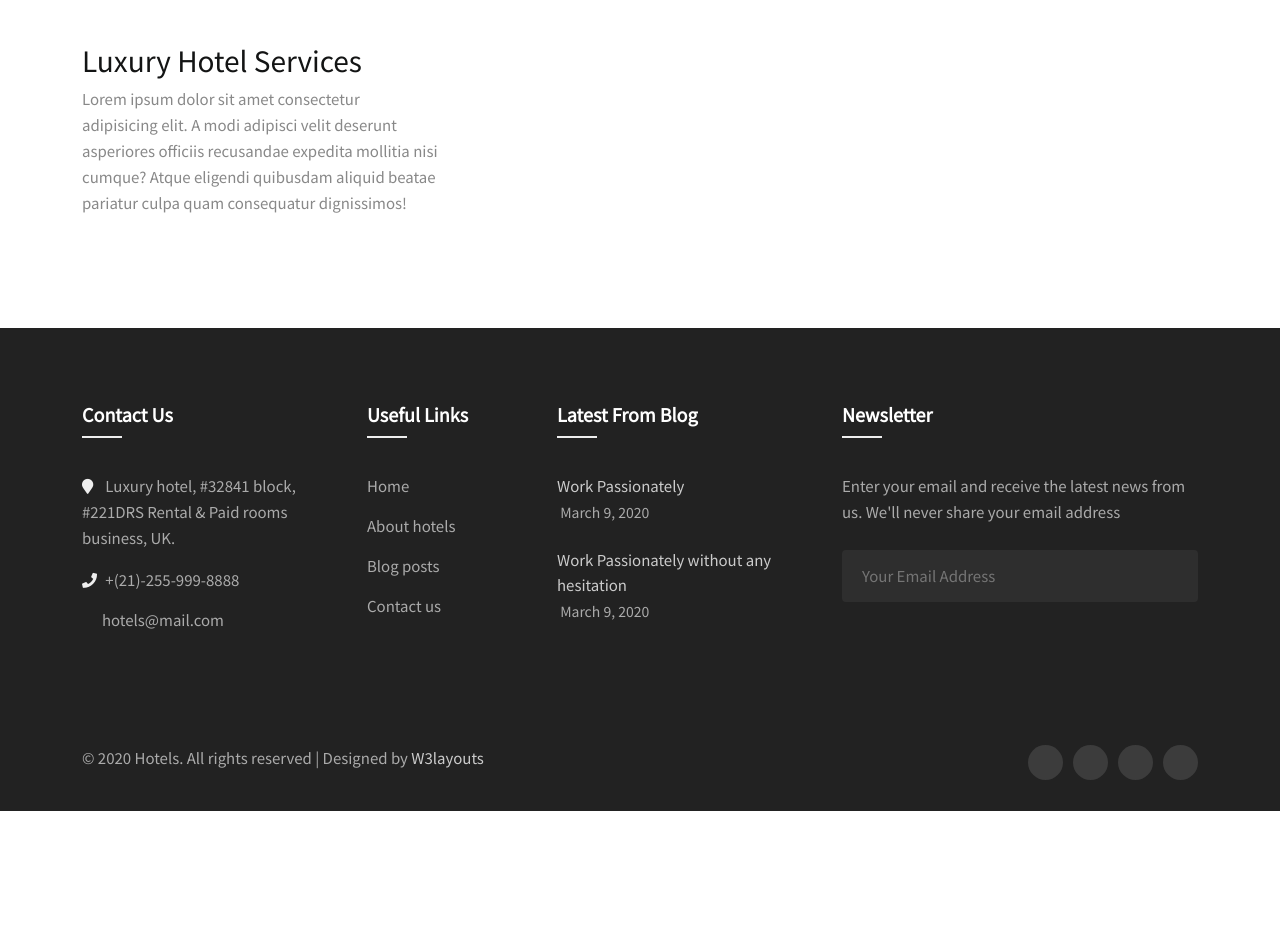
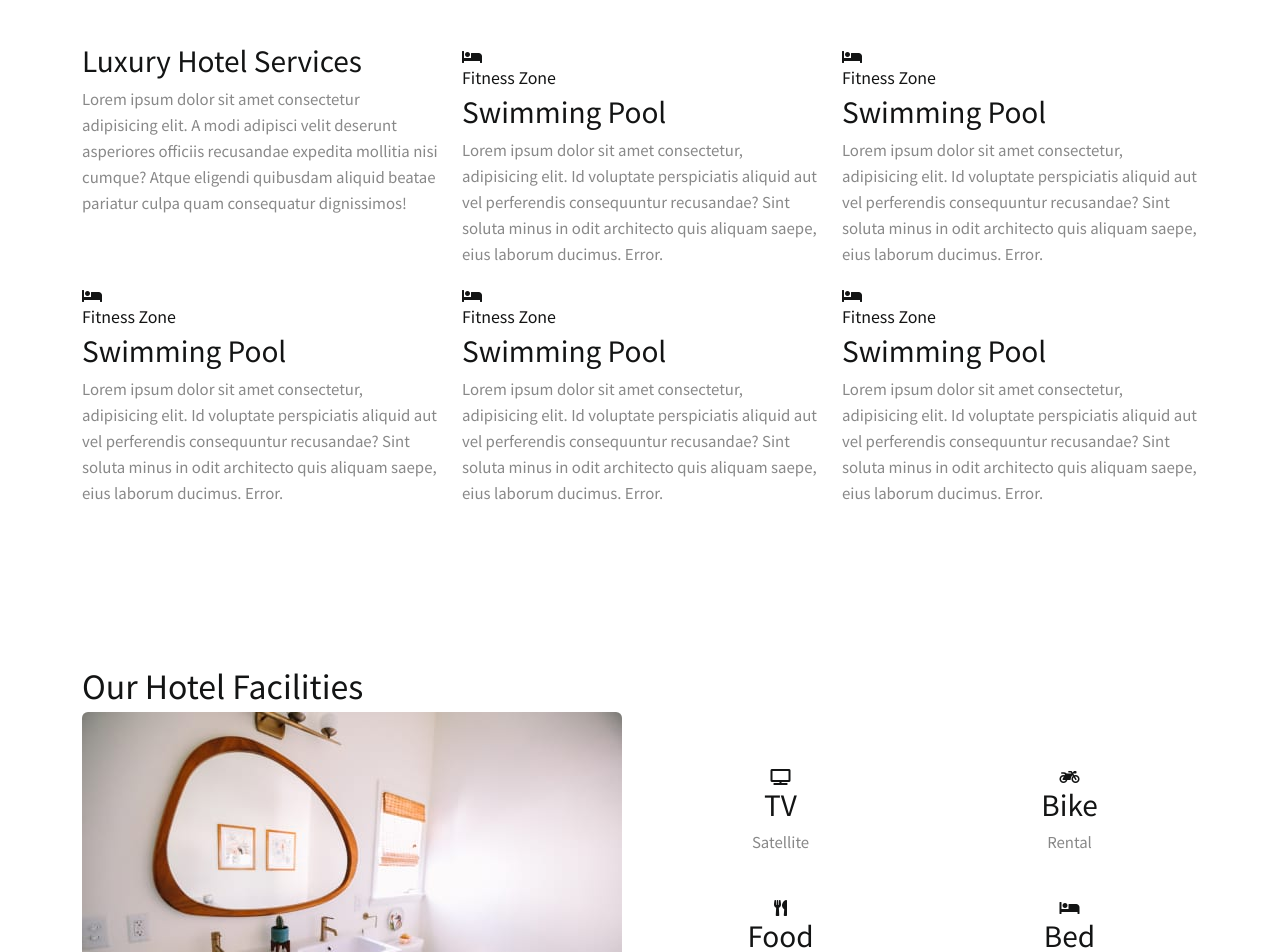
Before and after one commit to iamedwardchou/hotel-template, a React (Create React App) app: page /services in a window 1280 px wide. Shown: the part 140-1092 px from the top of the page. Before the commit the page ends 951 px from the top, so only its background shows below. Built offline with nearby package versions, Linux system fonts and the light colour scheme; some icons are missing.

Commit message:
change styles

```diff
--- a/src/pages/About.css
+++ b/src/pages/About.css
@@ -18,21 +18,7 @@
   z-index: 0;
 }
 
-.about-us-bg div.about-bg div.filter {
-  background-color: rgba(0, 0, 0, 0.5);
-  width: 100%;
-  min-height: 90vh;
-  position: absolute;
-  top: 0;
-  z-index: -1;
-}
-
-.about-us-bg div.about-bg div.filter div.about-feature {
-  -ms-grid-columns: auto 1fr;
-      grid-template-columns: auto 1fr;
-  display: -ms-grid;
-  display: grid;
-  grid-gap: 20px;
+.about-us-bg div.about-bg div.about-feature {
   background: #fff;
   padding: 30px;
   border-radius: 4px;
--- a/src/pages/About.jsx
+++ b/src/pages/About.jsx
@@ -37,28 +37,27 @@ const AboutUs = () => {
           </Row>
           <ul className="d-flex mt-5">
             <li className="about-pic">
-              <img calssName="rounded" alt="" src={about1}></img>
+              <img className="rounded" alt="" src={about1}></img>
             </li>
             <li className="about-pic">
-              <img calssName="rounded" alt="" src={about2}></img>
+              <img className="rounded" alt="" src={about2}></img>
             </li>
             <li className="about-pic">
-              <img calssName="rounded" alt="" src={about3}></img>
+              <img className="rounded" alt="" src={about3}></img>
             </li>
           </ul>
         </Container>
       </section>
       <sectio className="about-us-2">
         <div className="about-us-bg">
-          <div className="about-bg">
-            <div className="d-flex flex-column align-items-center filter">
-              <Container>
+          <div className="about-bg filter d-flex flex-column align-items-center">
+            {/* <div className="d-flex flex-column align-items-center filter"> */}
+              <Container className="py-3">
                 <h4 className="mb-md-5 mb-4">
                   Doing the right thing, at the right time
                 </h4>
                 <Row>
-                  {/* 明天做描述 */}
-                  <Col md={6} calssName="">
+                  <Col md={6} className="mt-4">
                     <div className="about-feature">
                       <div className="icon">
                         <span
@@ -76,7 +75,7 @@ const AboutUs = () => {
                       </div>
                     </div>
                   </Col>
-                  <Col md={6} className="">
+                  <Col md={6} className="mt-4">
                     <div className="about-feature">
                       <div className="icon">
                         <span
@@ -132,7 +131,7 @@ const AboutUs = () => {
                   </Col>
                 </Row>
               </Container>
-            </div>
+            {/* </div> */}
           </div>
         </div>
       </sectio>
--- /dev/null
+++ b/src/pages/Services.css
@@ -0,0 +1 @@
+/* No CSS *//*# sourceMappingURL=Services.css.map */
--- a/src/pages/Services.jsx
+++ b/src/pages/Services.jsx
@@ -2,6 +2,7 @@ import React from "react";
 import NavBar from "../components/nav/Nav";
 import Footer from "../components/nav/Footer";
 import { Container, Row, Col, Button } from "react-bootstrap";
+import facilities from '../assets/facilities.jpg';
 
 const OurServices = () => {
   return (
@@ -19,11 +20,140 @@ const OurServices = () => {
                   aliquid beatae pariatur culpa quam consequatur dignissimos!
                 </p>
               </Col>
-              <Col lg={4} md={6}></Col>
-              <Col lg={4} md={6}></Col>
-              <Col lg={4} md={6}></Col>
-              <Col lg={4} md={6}></Col>
-              <Col lg={4} md={6}></Col>
+              <Col lg={4} md={6} className="mt-4 mt-md-0">
+                <div className="services-feature">
+                  <div className="services-feature-icon">
+                    <span className="fa fa-bed"></span>
+                  </div>
+                  <div className="services-feature-content">
+                    <h6>Fitness Zone</h6>
+                    <h3>Swimming Pool</h3>
+                    <p>
+                      Lorem ipsum dolor sit amet consectetur, adipisicing elit.
+                      Id voluptate perspiciatis aliquid aut vel perferendis
+                      consequuntur recusandae? Sint soluta minus in odit
+                      architecto quis aliquam saepe, eius laborum ducimus.
+                      Error.
+                    </p>
+                  </div>
+                </div>
+              </Col>
+              <Col lg={4} md={6} className="mt-4 mt-md-0">
+                <div className="services-feature">
+                  <div className="services-feature-icon">
+                    <span className="fa fa-bed"></span>
+                  </div>
+                  <div className="services-feature-content">
+                    <h6>Fitness Zone</h6>
+                    <h3>Swimming Pool</h3>
+                    <p>
+                      Lorem ipsum dolor sit amet consectetur, adipisicing elit.
+                      Id voluptate perspiciatis aliquid aut vel perferendis
+                      consequuntur recusandae? Sint soluta minus in odit
+                      architecto quis aliquam saepe, eius laborum ducimus.
+                      Error.
+                    </p>
+                  </div>
+                </div>
+              </Col>
+              <Col lg={4} md={6} className="mt-4 mt-md-0">
+                <div className="services-feature">
+                  <div className="services-feature-icon">
+                    <span className="fa fa-bed"></span>
+                  </div>
+                  <div className="services-feature-content">
+                    <h6>Fitness Zone</h6>
+                    <h3>Swimming Pool</h3>
+                    <p>
+                      Lorem ipsum dolor sit amet consectetur, adipisicing elit.
+                      Id voluptate perspiciatis aliquid aut vel perferendis
+                      consequuntur recusandae? Sint soluta minus in odit
+                      architecto quis aliquam saepe, eius laborum ducimus.
+                      Error.
+                    </p>
+                  </div>
+                </div>
+              </Col>
+              <Col lg={4} md={6} className="mt-4 mt-md-0">
+                <div className="services-feature">
+                  <div className="services-feature-icon">
+                    <span className="fa fa-bed"></span>
+                  </div>
+                  <div className="services-feature-content">
+                    <h6>Fitness Zone</h6>
+                    <h3>Swimming Pool</h3>
+                    <p>
+                      Lorem ipsum dolor sit amet consectetur, adipisicing elit.
+                      Id voluptate perspiciatis aliquid aut vel perferendis
+                      consequuntur recusandae? Sint soluta minus in odit
+                      architecto quis aliquam saepe, eius laborum ducimus.
+                      Error.
+                    </p>
+                  </div>
+                </div>
+              </Col>
+              <Col lg={4} md={6} className="mt-4 mt-md-0">
+                <div className="services-feature">
+                  <div className="services-feature-icon">
+                    <span className="fa fa-bed"></span>
+                  </div>
+                  <div className="services-feature-content">
+                    <h6>Fitness Zone</h6>
+                    <h3>Swimming Pool</h3>
+                    <p>
+                      Lorem ipsum dolor sit amet consectetur, adipisicing elit.
+                      Id voluptate perspiciatis aliquid aut vel perferendis
+                      consequuntur recusandae? Sint soluta minus in odit
+                      architecto quis aliquam saepe, eius laborum ducimus.
+                      Error.
+                    </p>
+                  </div>
+                </div>
+              </Col>
+            </Row>
+          </Container>
+        </div>
+      </section>
+      <section className="services-facilities">
+        <div className="py-5">
+          <Container>
+            <Row className="align-items-center">
+              <Col md={6}>
+                <h2>Our Hotel Facilities</h2>
+                <img className="img-fluid rounded" src={facilities} alt="" ></img>
+              </Col>
+              <Col md={6}>
+                <Row className="text-center">
+                  <Col sm={6} className="ps-2 mt-4">
+                    <div className="services-facilities-feature">
+                      <span className="fas fa-tv"></span>
+                      <h3>TV</h3>
+                      <p>Satellite</p>
+                    </div>
+                  </Col>
+                  <Col sm={6} className="pe-2 mt-4">
+                    <div className="services-facilities-feature">
+                      <span className="fas fa-motorcycle"></span>
+                      <h3>Bike</h3>
+                      <p>Rental</p>
+                    </div>
+                  </Col>
+                  <Col sm={6} className="ps-2 mt-4">
+                    <div className="services-facilities-feature">
+                      <span className="fas fa-utensils"></span>
+                      <h3>Food</h3>
+                      <p>Included</p>
+                    </div>
+                  </Col>
+                  <Col sm={6} className="pe-2 mt-4">
+                    <div className="services-facilities-feature">
+                      <span className="fas fa-bed"></span>
+                      <h3>Bed</h3>
+                      <p>King size</p>
+                    </div>
+                  </Col>
+                </Row>
+              </Col>
             </Row>
           </Container>
         </div>
```
Also changed, not shown: src/pages/About.scss (+9 -11 lines), src/pages/Services.scss (added), 2 other files (tests, documents, lock files or other folders).
